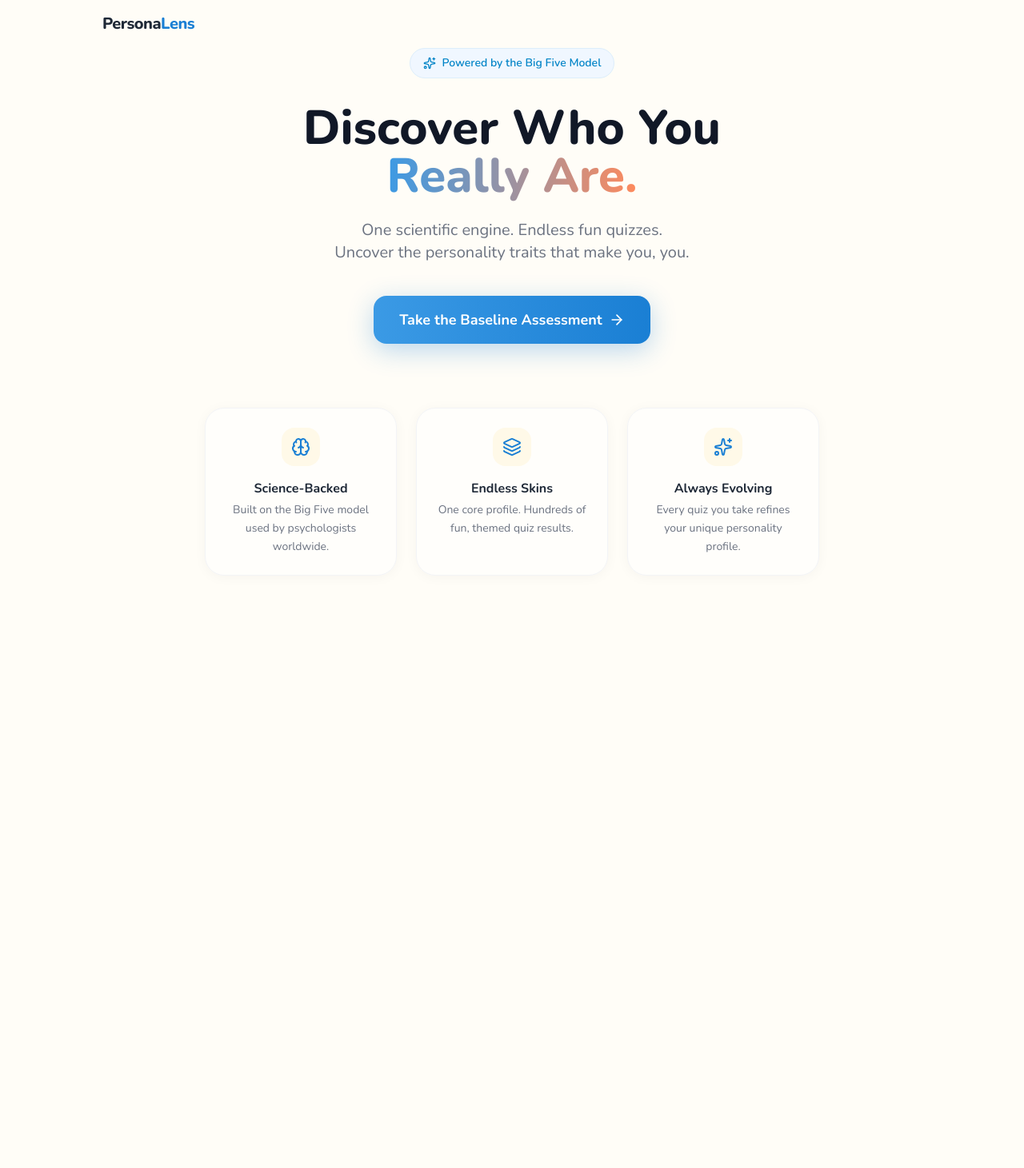
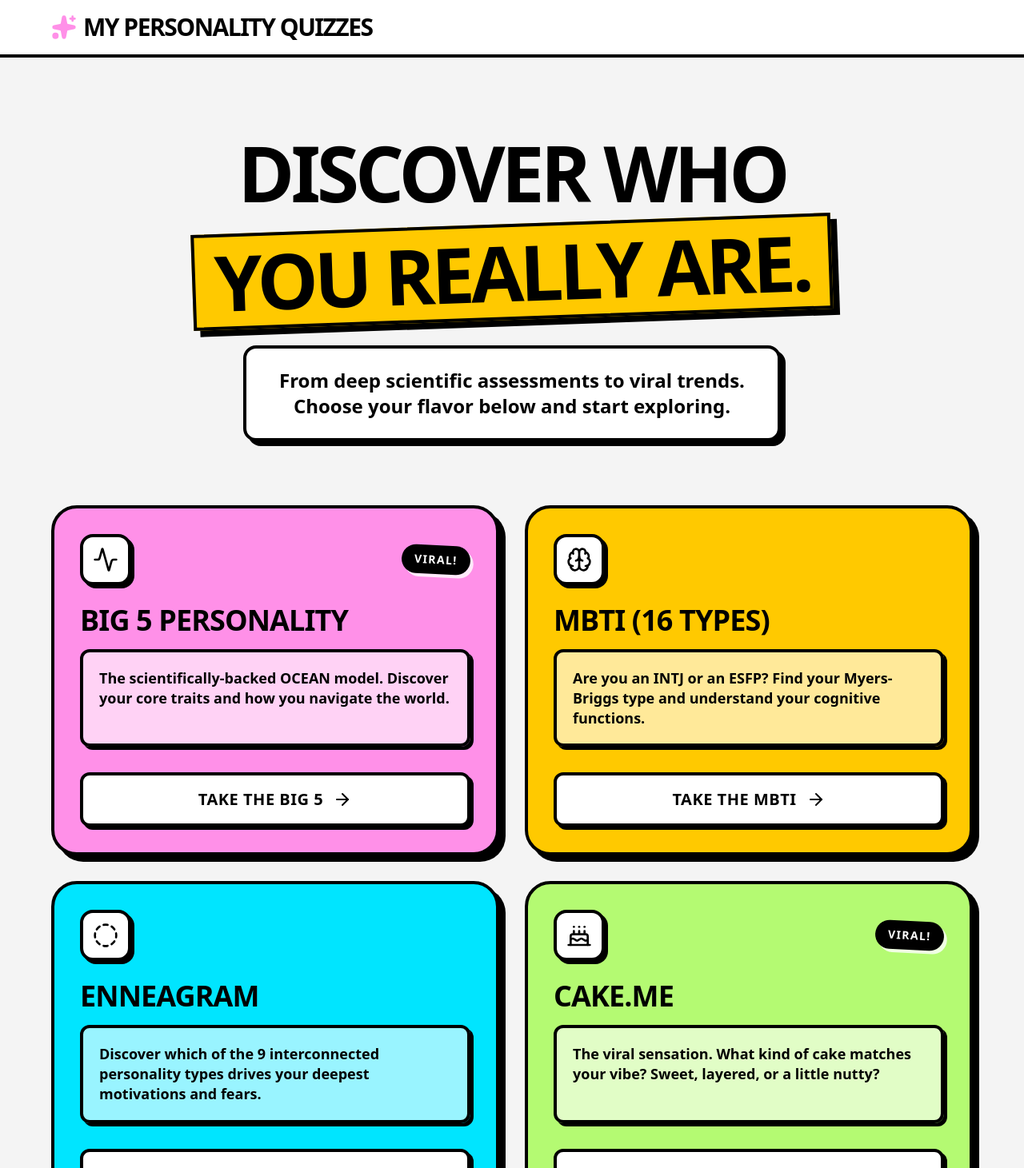
Before and after one commit to AlvanChow/personalityquizzes, a React (Vite) app: page / in a window 1280 px wide. Shown: the top 1461 px of the page at 80% size. Before the commit the page ends 816 px from the top, so only its background shows below. Built offline with nearby package versions, Linux system fonts and the light colour scheme.

Commit message:
Updated Landing.jsx

```diff
--- a/src/pages/Landing.jsx
+++ b/src/pages/Landing.jsx
@@ -1,110 +1,144 @@
 import { useNavigate } from 'react-router-dom';
 import { motion } from 'framer-motion';
 import { useBigFive } from '../contexts/BigFiveContext';
-import { Sparkles, Brain, Layers, ArrowRight } from 'lucide-react';
-
-const features = [
-  {
-    icon: Brain,
-    title: 'Science-Backed',
-    desc: 'Built on the Big Five model used by psychologists worldwide.',
-  },
-  {
-    icon: Layers,
-    title: 'Endless Skins',
-    desc: 'One core profile. Hundreds of fun, themed quiz results.',
-  },
-  {
-    icon: Sparkles,
-    title: 'Always Evolving',
-    desc: 'Every quiz you take refines your unique personality profile.',
-  },
-];
+import { Activity, Brain, CircleDashed, Cake, ArrowRight, Sparkles } from 'lucide-react';
 
 export default function Landing() {
   const navigate = useNavigate();
   const { hasCompleted } = useBigFive();
 
-  function handleStart() {
-    navigate(hasCompleted ? '/dashboard' : '/assessment');
-  }
+  const quizzes = [
+    {
+      id: 'big5',
+      name: 'Big 5 Personality',
+      description: 'The scientifically-backed OCEAN model. Discover your core traits and how you navigate the world.',
+      icon: Activity,
+      bgColor: 'bg-[#FF90E8]',
+      buttonText: hasCompleted ? 'View Results' : 'Take the Big 5',
+      action: () => navigate(hasCompleted ? '/dashboard' : '/assessment'),
+      featured: true
+    },
+    {
+      id: 'mbti',
+      name: 'MBTI (16 Types)',
+      description: 'Are you an INTJ or an ESFP? Find your Myers-Briggs type and understand your cognitive functions.',
+      icon: Brain,
+      bgColor: 'bg-[#FFC900]',
+      buttonText: 'Take the MBTI',
+      action: () => navigate('/assessment'),
+      featured: false
+    },
+    {
+      id: 'enneagram',
+      name: 'Enneagram',
+      description: 'Discover which of the 9 interconnected personality types drives your deepest motivations and fears.',
+      icon: CircleDashed,
+      bgColor: 'bg-[#00E5FF]',
+      buttonText: 'Take the Enneagram',
+      action: () => navigate('/assessment'),
+      featured: false
+    },
+    {
+      id: 'cakeme',
+      name: 'Cake.me',
+      description: 'The viral sensation. What kind of cake matches your vibe? Sweet, layered, or a little nutty?',
+      icon: Cake,
+      bgColor: 'bg-[#B4FA72]',
+      buttonText: 'Find Your Cake',
+      action: () => navigate('/cake-quiz'),
+      featured: true
+    }
+  ];
 
   return (
-    <div className="min-h-screen flex flex-col">
-      <header className="px-6 py-4">
-        <div className="max-w-5xl mx-auto flex items-center justify-between">
-          <span className="text-xl font-extrabold tracking-tight text-gray-800">
-            Persona<span className="text-sky-500">Lens</span>
+    <div className="min-h-screen flex flex-col bg-[#F4F4F4] overflow-hidden font-sans selection:bg-[#FF90E8] selection:text-black">
+      {/* Navbar */}
+      <header className="px-6 py-4 border-b-4 border-black bg-white relative z-20">
+        <div className="max-w-6xl mx-auto flex items-center justify-between">
+          <span className="text-2xl sm:text-3xl font-black text-black tracking-tighter uppercase flex items-center gap-2">
+            <Sparkles className="w-8 h-8 text-[#FF90E8] fill-current" />
+            My Personality Quizzes
           </span>
           {hasCompleted && (
             <button
               onClick={() => navigate('/dashboard')}
-              className="text-sm font-semibold text-sky-500 hover:text-sky-600 transition-colors"
+              className="hidden sm:block text-sm font-black text-black uppercase bg-[#B4FA72] border-4 border-black px-6 py-2 rounded-full shadow-[4px_4px_0px_0px_rgba(0,0,0,1)] hover:translate-y-[2px] hover:translate-x-[2px] hover:shadow-[2px_2px_0px_0px_rgba(0,0,0,1)] active:translate-y-[4px] active:translate-x-[4px] active:shadow-none transition-all"
             >
-              My Dashboard
+              Dashboard
             </button>
           )}
         </div>
       </header>
 
-      <main className="flex-1 flex flex-col items-center justify-center px-6 pb-24">
-        <motion.div
-          initial={{ opacity: 0, y: 30 }}
-          animate={{ opacity: 1, y: 0 }}
-          transition={{ duration: 0.6, ease: 'easeOut' }}
-          className="text-center max-w-2xl"
-        >
-          <div className="inline-flex items-center gap-2 px-4 py-2 rounded-full bg-sky-50 border border-sky-100 text-sky-600 text-sm font-semibold mb-8">
-            <Sparkles className="w-4 h-4" />
-            Powered by the Big Five Model
-          </div>
+      <main className="flex-1 flex flex-col items-center px-6 pb-32 relative z-10">
 
-          <h1 className="text-4xl sm:text-5xl md:text-6xl font-extrabold text-gray-900 leading-tight mb-6">
-            Discover Who You
-            <br />
-            <span className="bg-gradient-to-r from-sky-400 to-coral-400 bg-clip-text text-transparent">
-              Really Are.
+        {/* Hero Section */}
+        <div className="text-center max-w-4xl mx-auto mt-16 md:mt-24 mb-20 relative">
+
+          <motion.h1
+            initial={{ opacity: 0, scale: 0.9 }}
+            animate={{ opacity: 1, scale: 1 }}
+            transition={{ type: "spring", bounce: 0.5 }}
+            className="text-6xl sm:text-7xl md:text-8xl font-black text-black leading-none tracking-tighter mb-8 uppercase"
+          >
+            Discover who <br className="hidden md:block" />
+            <span className="inline-block bg-[#FFC900] px-6 py-2 border-4 border-black transform -rotate-2 mt-4 shadow-[8px_8px_0px_0px_rgba(0,0,0,1)]">
+              you really are.
             </span>
-          </h1>
+          </motion.h1>
 
-          <p className="text-lg md:text-xl text-gray-500 max-w-md mx-auto mb-10 leading-relaxed">
-            One scientific engine. Endless fun quizzes. Uncover the personality traits that make you, you.
-          </p>
+          <motion.p
+            initial={{ opacity: 0, y: 20 }}
+            animate={{ opacity: 1, y: 0 }}
+            transition={{ duration: 0.5, delay: 0.2 }}
+            className="text-lg md:text-2xl text-black max-w-2xl mx-auto leading-relaxed font-bold bg-white p-6 border-4 border-black shadow-[6px_6px_0px_0px_rgba(0,0,0,1)] rounded-2xl"
+          >
+            From deep scientific assessments to viral trends. Choose your flavor below and start exploring.
+          </motion.p>
+        </div>
 
-          <motion.button
-            onClick={handleStart}
-            whileHover={{ scale: 1.04 }}
-            whileTap={{ scale: 0.97 }}
-            className="inline-flex items-center gap-2 px-8 py-4 rounded-2xl bg-gradient-to-r from-sky-400 to-sky-500 text-white font-bold text-lg shadow-[0_8px_32px_rgba(26,127,212,0.3)] hover:shadow-[0_12px_40px_rgba(26,127,212,0.4)] transition-shadow duration-300"
-          >
-            {hasCompleted ? 'Go to Dashboard' : 'Take the Baseline Assessment'}
-            <ArrowRight className="w-5 h-5" />
-          </motion.button>
-        </motion.div>
-
+        {/* Quizzes Grid */}
         <motion.div
           initial={{ opacity: 0, y: 40 }}
           animate={{ opacity: 1, y: 0 }}
-          transition={{ duration: 0.6, delay: 0.3, ease: 'easeOut' }}
-          className="mt-20 w-full max-w-3xl"
+          transition={{ duration: 0.6, delay: 0.3 }}
+          className="w-full max-w-6xl grid grid-cols-1 md:grid-cols-2 gap-8"
         >
-          <div className="grid grid-cols-1 sm:grid-cols-3 gap-6">
-            {features.map((f, i) => (
+          {quizzes.map((quiz, index) => {
+            const Icon = quiz.icon;
+            return (
               <motion.div
-                key={f.title}
-                initial={{ opacity: 0, y: 20 }}
-                animate={{ opacity: 1, y: 0 }}
-                transition={{ duration: 0.5, delay: 0.5 + i * 0.1 }}
-                className="text-center p-6 rounded-3xl bg-white/60 border border-gray-100 shadow-[0_2px_16px_rgba(0,0,0,0.04)]"
+                key={quiz.id}
+                whileHover={{ scale: 1.02, rotate: index % 2 === 0 ? 1 : -1 }}
+                whileTap={{ scale: 0.98 }}
+                onClick={quiz.action}
+                className={`${quiz.bgColor} border-4 border-black rounded-[2rem] p-6 sm:p-8 cursor-pointer shadow-[8px_8px_0px_0px_rgba(0,0,0,1)] hover:shadow-[12px_12px_0px_0px_rgba(0,0,0,1)] transition-all flex flex-col group`}
               >
-                <div className="w-12 h-12 rounded-2xl bg-cream-100 flex items-center justify-center mx-auto mb-4">
-                  <f.icon className="w-6 h-6 text-sky-500" />
+                <div className="flex items-center justify-between mb-6">
+                  <div className="w-16 h-16 bg-white border-4 border-black rounded-2xl flex items-center justify-center shadow-[4px_4px_0px_0px_rgba(0,0,0,1)]">
+                    <Icon className="w-8 h-8 text-black" />
+                  </div>
+                  {quiz.featured && (
+                    <span className="bg-black text-white text-sm font-black px-4 py-2 rounded-full uppercase tracking-widest transform rotate-3 shadow-[4px_4px_0px_0px_rgba(255,255,255,0.8)]">
+                      Viral!
+                    </span>
+                  )}
                 </div>
-                <h3 className="font-bold text-gray-800 mb-1">{f.title}</h3>
-                <p className="text-sm text-gray-500 leading-relaxed">{f.desc}</p>
+
+                <h3 className="text-3xl sm:text-4xl font-black text-black mb-4 uppercase tracking-tight">{quiz.name}</h3>
+                <p className="text-black font-bold text-lg mb-8 flex-1 leading-snug bg-white/60 p-5 rounded-xl border-4 border-black shadow-[4px_4px_0px_0px_rgba(0,0,0,1)]">
+                  {quiz.description}
+                </p>
+
+                <div className="mt-auto">
+                  <button className="w-full bg-white text-black font-black uppercase tracking-wide text-xl py-4 border-4 border-black rounded-xl shadow-[4px_4px_0px_0px_rgba(0,0,0,1)] group-hover:bg-black group-hover:text-white transition-colors flex items-center justify-center gap-3">
+                    {quiz.buttonText}
+                    <ArrowRight className="w-6 h-6" />
+                  </button>
+                </div>
               </motion.div>
-            ))}
-          </div>
+            );
+          })}
         </motion.div>
       </main>
     </div>
```
